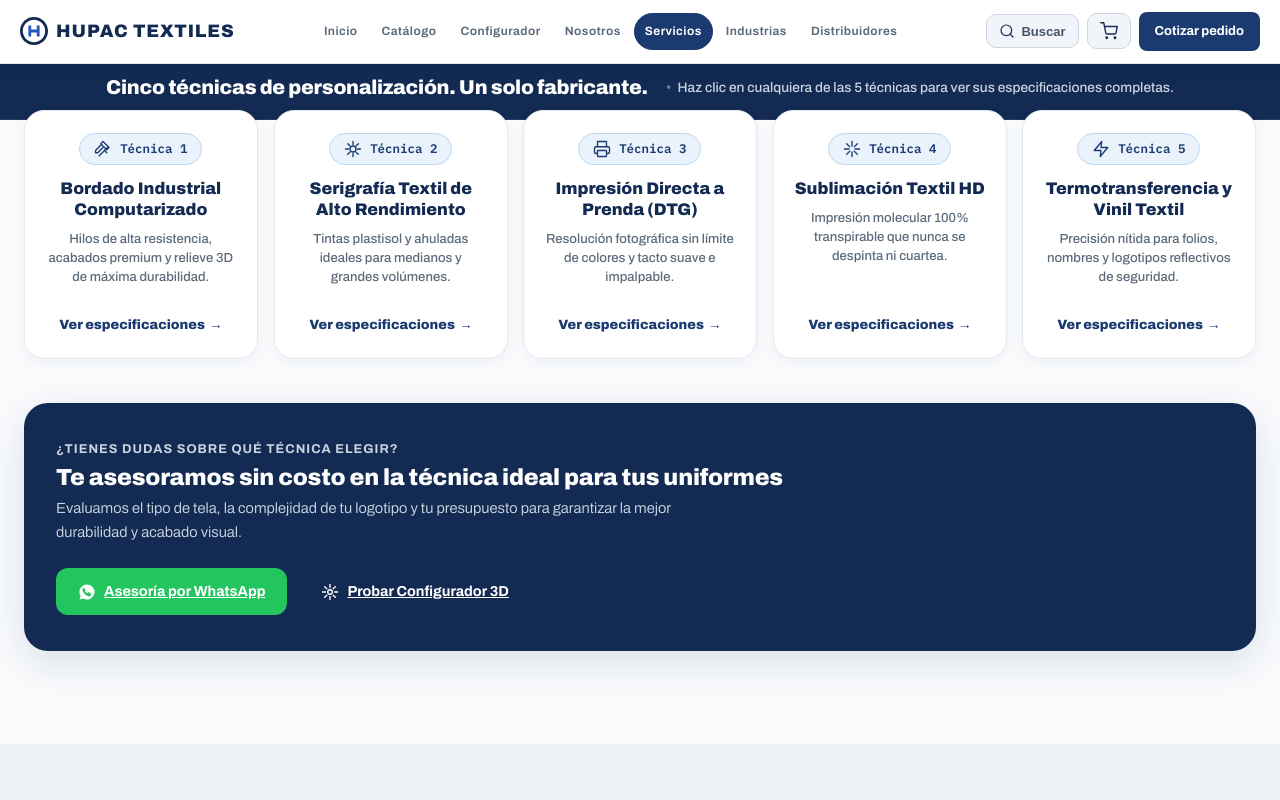
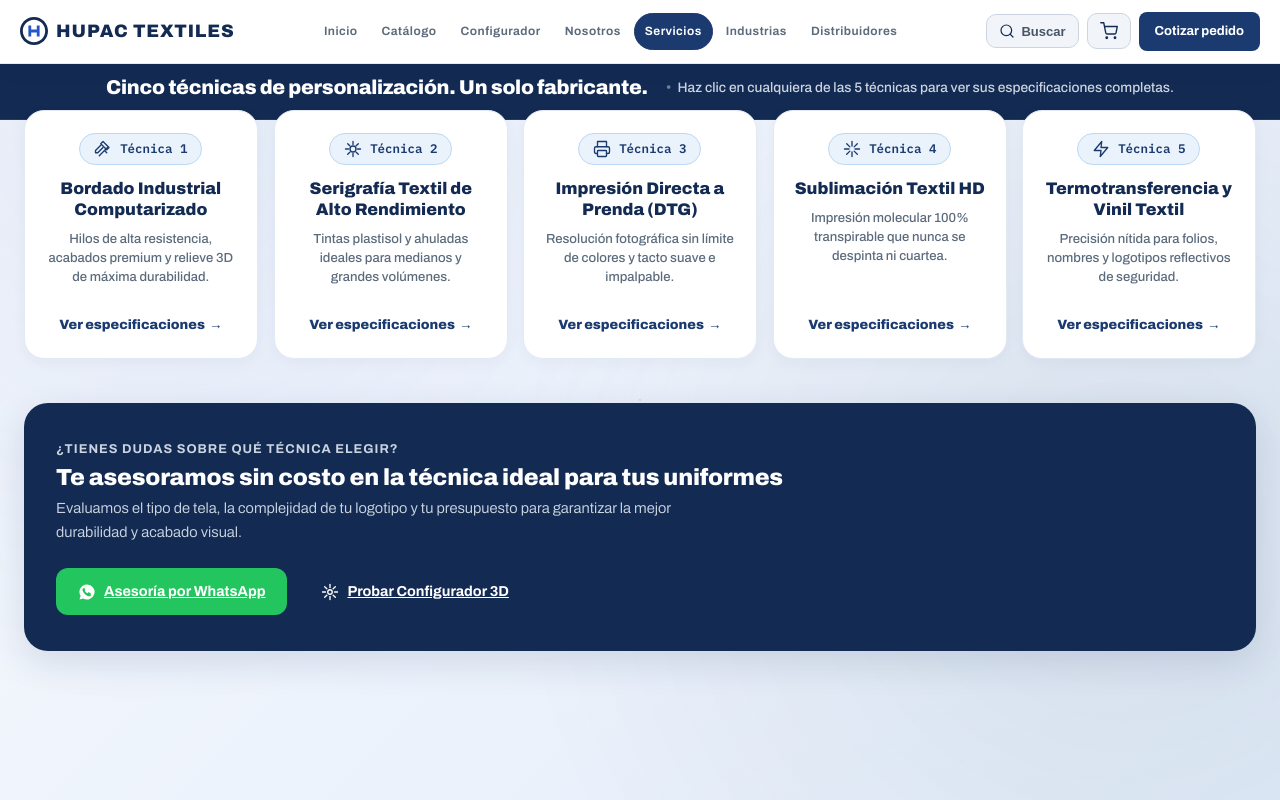
Before and after one commit to danieltrejomx/hupac-textiles-web, a Next.js app: page /servicios in a window 1280 px wide. Shown: the top 800 px of the page. Built offline with nearby package versions, Linux system fonts and the light colour scheme.

Commit message:
feat: aplicar el fondo con degradado corporativo y trama textil fija de forma global en toda la pagina y todas las subpaginas

```diff
--- a/app/catalogo/page.tsx
+++ b/app/catalogo/page.tsx
@@ -259,7 +259,7 @@ export default function CatalogoPage() {
   return (
     <>
       <Navbar />
-      <main style={{ backgroundColor: '#f8fafc', minHeight: '85vh', paddingBottom: '80px' }}>
+      <main style={{ backgroundColor: 'transparent', minHeight: '85vh', paddingBottom: '80px' }}>
         {/* Header Compacto Centrado */}
         <section style={{
           background: 'var(--marino)',
--- a/app/distribuidores/page.tsx
+++ b/app/distribuidores/page.tsx
@@ -27,7 +27,7 @@ export default function DistribuidoresPage() {
   return (
     <>
       <Navbar />
-      <main style={{ backgroundColor: '#f8fafc', minHeight: '85vh', paddingBottom: '80px' }}>
+      <main style={{ backgroundColor: 'transparent', minHeight: '85vh', paddingBottom: '80px' }}>
         {/* Header Compacto Centrado */}
         <section style={{
           background: 'var(--marino)',
--- a/app/globals.css
+++ b/app/globals.css
@@ -19,7 +19,23 @@
 }
 *{margin:0;padding:0;box-sizing:border-box}
 html{scroll-behavior:smooth;scroll-padding-top:80px;overflow-x:clip}
-body{background:var(--fondo);color:var(--texto);font-family:var(--sans);font-weight:360;line-height:1.6;-webkit-font-smoothing:antialiased;width:100%;padding-top:64px}
+body {
+  position: relative;
+  background:
+    radial-gradient(circle at 12% 15%, rgba(36, 86, 196, 0.09) 0%, transparent 45%),
+    radial-gradient(circle at 88% 65%, rgba(19, 42, 82, 0.08) 0%, transparent 50%),
+    radial-gradient(rgba(36, 86, 196, 0.11) 1.2px, transparent 1.2px),
+    linear-gradient(135deg, #f8fafc 0%, #edf3fc 50%, #e2ecf9 100%);
+  background-size: 100% 100%, 100% 100%, 28px 28px, 100% 100%;
+  background-attachment: fixed;
+  color: var(--texto);
+  font-family: var(--sans);
+  font-weight: 360;
+  line-height: 1.6;
+  -webkit-font-smoothing: antialiased;
+  width: 100%;
+  padding-top: 64px;
+}
 img{max-width:100%;display:block}
 a:focus-visible,button:focus-visible,input:focus-visible{outline:2px solid var(--rey);outline-offset:3px;border-radius:4px}
 
--- a/app/industrias/page.tsx
+++ b/app/industrias/page.tsx
@@ -251,7 +251,7 @@ export default function IndustriasPage() {
   return (
     <>
       <Navbar />
-      <main style={{ backgroundColor: '#f8fafc', minHeight: '85vh', paddingBottom: '80px' }}>
+      <main style={{ backgroundColor: 'transparent', minHeight: '85vh', paddingBottom: '80px' }}>
         {/* Header Compacto Centrado */}
         <section style={{
           background: 'var(--marino)',
--- a/app/nosotros/page.tsx
+++ b/app/nosotros/page.tsx
@@ -9,7 +9,7 @@ export default function NosotrosPage() {
   return (
     <>
       <Navbar />
-      <main style={{ backgroundColor: '#f8fafc', minHeight: '85vh', paddingBottom: '40px' }}>
+      <main style={{ backgroundColor: 'transparent', minHeight: '85vh', paddingBottom: '40px' }}>
         {/* Header Compacto Centrado */}
         <section style={{
           background: 'var(--marino)',
--- a/app/servicios/page.tsx
+++ b/app/servicios/page.tsx
@@ -90,7 +90,7 @@ export default function ServiciosPage() {
   return (
     <>
       <Navbar />
-      <main style={{ backgroundColor: '#f8fafc', minHeight: '85vh', paddingBottom: '80px' }}>
+      <main style={{ backgroundColor: 'transparent', minHeight: '85vh', paddingBottom: '80px' }}>
         {/* Header Compacto Centrado */}
         <section style={{
           background: 'var(--marino)',
```
